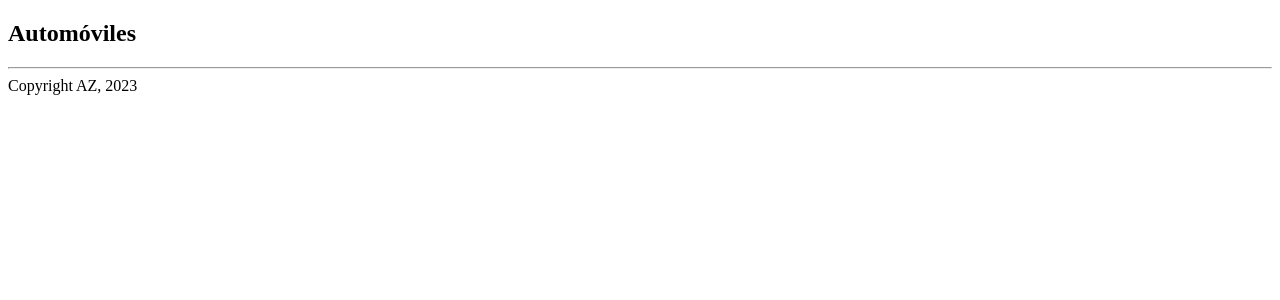
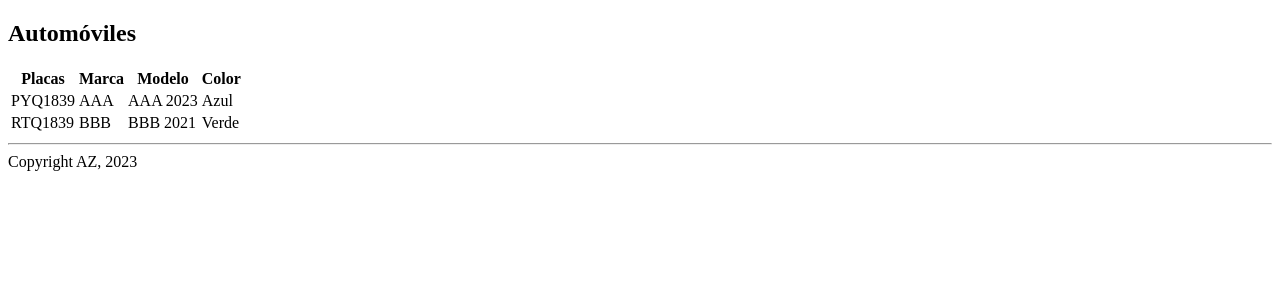
Before and after one commit to julioaguilarlania/automoviles-angular, an Angular app: page /automoviles in a window 1280 px wide. Shown: the top 300 px of the page. Built offline with nearby package versions, Linux system fonts and the light colour scheme.

Commit message:
Tabla de vehiculos

```diff
--- a/src/app/Automoviles/Automoviles.component.html
+++ b/src/app/Automoviles/Automoviles.component.html
@@ -1,3 +1,24 @@
 <div>
   <h2>Automóviles</h2>
+
+  <div>
+    <table>
+      <thead>
+        <tr>
+          <th>Placas</th>
+          <th>Marca</th>
+          <th>Modelo</th>
+          <th>Color</th>
+        </tr>
+      </thead>
+      <tbody>
+        <tr *ngFor="let auto of listaAutomoviles">
+          <td>{{ auto.placas }}</td>
+          <td>{{ auto.marca }}</td>
+          <td>{{ auto.modelo }}</td>
+          <td>{{ auto.color }}</td>
+        </tr>
+      </tbody>
+    </table>
+  </div>
 </div>
```
